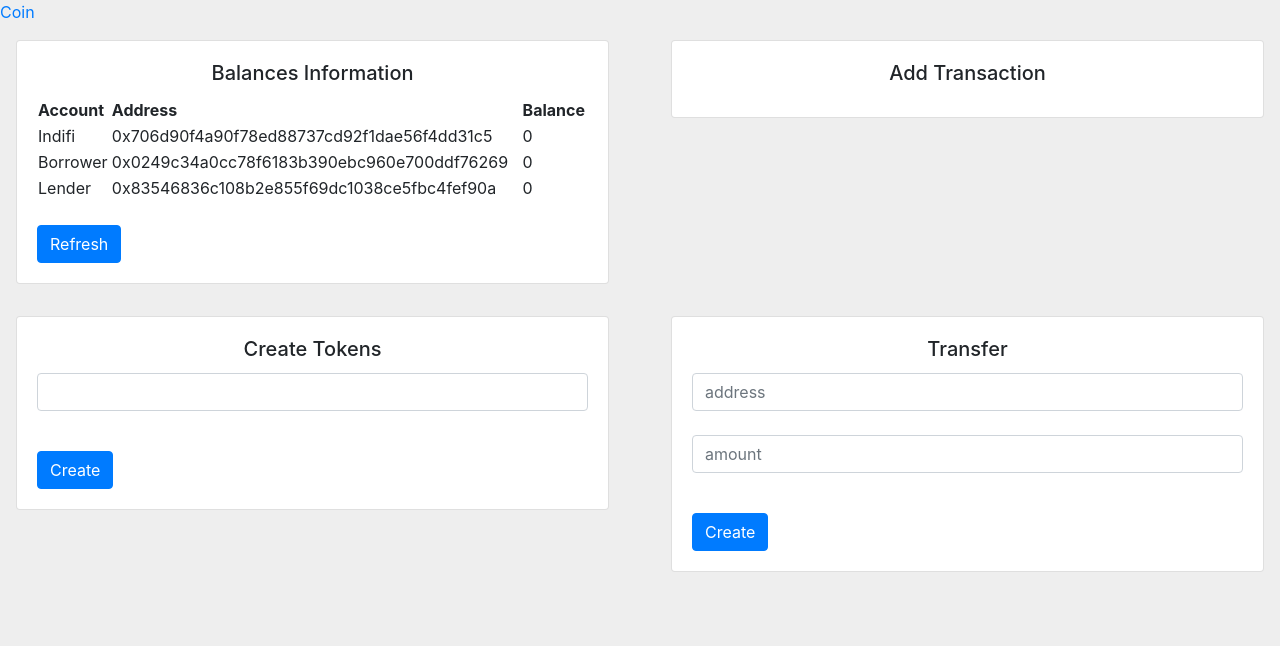
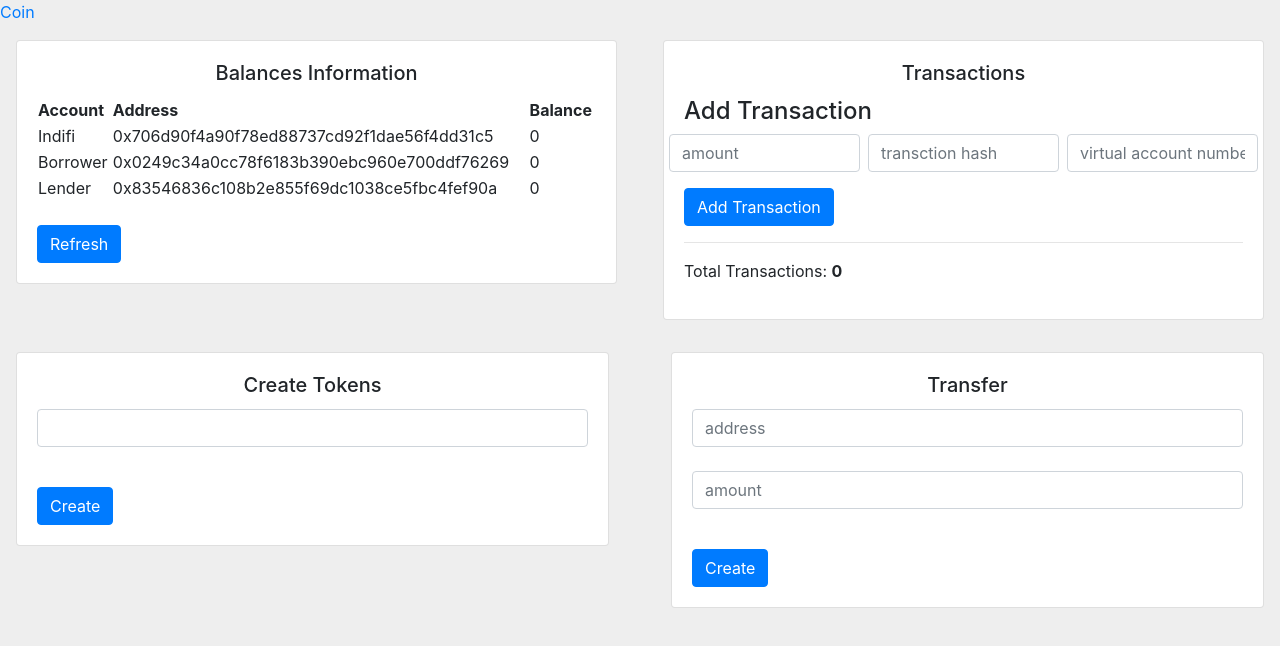
Before and after one commit to aditya-jha/escrow-ethereum, a React app: page /indifi-coin in a window 1280 px wide. Shown: the top 646 px of the page. Built offline with nearby package versions, Linux system fonts and the light colour scheme.

Commit message:
working on adding transactions

```diff
--- a/src/containers/IndifiCoin/index.js
+++ b/src/containers/IndifiCoin/index.js
@@ -8,32 +8,42 @@ import {connect} from "react-redux";
 class IndifiCoin extends React.Component {
     constructor(props) {
         super();
-        const transactions = JSON.parse(window.localStorage.getItem("transactions"));
         this.state = {
             accounts: [
                 {name: "Indifi", address: "0x706d90f4a90f78ed88737cd92f1dae56f4dd31c5", balance: 0},
                 {name: "Borrower", address: "0x0249c34a0cc78f6183b390ebc960e700ddf76269", balance: 0},
                 {name: "Lender", address: "0x83546836c108b2e855f69dc1038ce5fbc4fef90a", balance: 0}],
-            transactions: transactions
+            totalTransactions: 0
         }
     }
 
     componentWillReceiveProps(nextProps) {
-        if (!this.props.web3js.contract && nextProps.web3js.contract) {
+        if (!this.props.web3js.indifiCoinContract && nextProps.web3js.indifiCoinContract) {
             window.setTimeout(() => {
                 this.refreshBalances();
+            }, 100);
+        }
+        if (!this.props.web3js.escrowTransactionsContract && nextProps.web3js.escrowTransactionsContract) {
+            const self = this;
+            window.setTimeout(() => {
+                nextProps.web3js.escrowTransactionsContract.getTotalTransactions()
+                .then(result => {
+                    self.setState({
+                        totalTransactions: result
+                    });
+                })
             }, 100);
         }
     }
 
     render() {
-        const {accounts} = this.state;
+        const {accounts, totalTransactions} = this.state;
 
         return (
             <div>
                 <div className="row">
                     <div className="col-6">
-                        <div className="card my-3 ml-3 mt-3 mr-3">
+                        <div className="card my-3 ml-3 mt-3 mr-2">
                             <div className="card-body">
                                 <h5 className="card-title text-center">Balances Information</h5>
                                 <table style={{width: "100%"}}>
@@ -60,9 +70,18 @@ class IndifiCoin extends React.Component {
                         </div>
                     </div>
                     <div className="col-6">
-                        <div className="card my-3 ml-3 mt-3 mr-3">
+                        <div className="card my-3 ml-2 mt-3 mr-3">
                             <div className="card-body">
-                                <h5 className="card-title text-center">Add Transaction</h5>
+                                <h5 className="card-title text-center">Transactions</h5>
+                                <h4>Add Transaction</h4>
+                                <div className="form-group row">
+                                    <input type="number" className="form-control col mr-2" ref="transactionAmount" placeholder="amount"/>
+                                    <input type="text" className="form-control col mr-2" ref="transactionHash" placeholder="transction hash"/>
+                                    <input type="text" className="form-control col" ref="virtualAccount" placeholder="virtual account number"/>
+                                </div>
+                                <button className="btn btn-primary" onClick={this.addTransaction.bind(this)}>Add Transaction</button>
+                                <hr/>
+                                <p>Total Transactions: <b>{totalTransactions}</b></p>
                             </div>
                         </div>
                     </div>
@@ -98,14 +117,14 @@ class IndifiCoin extends React.Component {
     }
 
     refreshBalances = (event) => {
-        const {contract} = this.props.web3js;
+        const {indifiCoinContract} = this.props.web3js;
         const {accounts} = this.state;
 
-        if (!contract) {
+        if (!indifiCoinContract) {
             return;
         }
 
-        Promise.all(accounts.map(account => contract.getBalance(account.address)))
+        Promise.all(accounts.map(account => indifiCoinContract.getBalance(account.address)))
             .then(results => {
                 accounts[0].balance = results[0];
                 accounts[1].balance = results[1];
@@ -120,25 +139,13 @@ class IndifiCoin extends React.Component {
     };
 
     createTokens = (event) => {
-        let self = this;
-        const {contract} = this.props.web3js;
+        const {indifiCoinContract} = this.props.web3js;
         const value = parseFloat(this.refs.createTokensInput.value);
         if (!value || value === 0) {
             return;
         }
         let tokens = value * Math.pow(10, 4);
-        contract.createTokens(tokens)
-            .then(result => {
-                const {transactions} = self.state;
-                transactions.push({
-                    type: "createTokens",
-                    hash: result
-                });
-                window.localStorage.setItem("transactions", JSON.stringify(transactions));
-                self.setState({
-                    transactions
-                });
-            })
+        indifiCoinContract.createTokens(tokens)
             .catch(error => {
                 alert("error creating tokens");
                 console.log(error);
@@ -146,7 +153,7 @@ class IndifiCoin extends React.Component {
     };
 
     transfer = (event) => {
-        const {contract} = this.props.web3js;
+        const {indifiCoinContract} = this.props.web3js;
         const amount = parseFloat(this.refs.transferAmount.value);
         const to = this.refs.toAddress.value;
 
@@ -154,7 +161,26 @@ class IndifiCoin extends React.Component {
             return;
         }
 
-        contract.transferTokens(to, amount * Math.pow(10, 4))
+        indifiCoinContract.transferTokens(to, amount * Math.pow(10, 4))
+        .then(result => {
+            console.log(result);
+        })
+        .catch(error => {
+            console.log(error);
+        });
+    }
+
+    addTransaction = (event) => {
+        const {escrowTransactionsContract} = this.props.web3js;
+        const amount = parseFloat(this.refs.transactionAmount.value);
+        const transactionHash = this.refs.transactionHash.value;
+        const virtualAccount = this.refs.virtualAccount.value;
+
+        if (!virtualAccount || !amount || !transactionHash) {
+            return;
+        }
+
+        escrowTransactionsContract.newEscrowTransaction(transactionHash, amount, virtualAccount)
         .then(result => {
             console.log(result);
         })
--- a/src/models/EscrowTransactionsContract.js
+++ b/src/models/EscrowTransactionsContract.js
@@ -18,7 +18,48 @@ import ContractJson from "./../../build/contracts/EscrowTransactions.json";
 
     setSplitPolicyContract = (address, gasPrice, gasLimit) => {
         return new Promise((resolve, reject) => {
-           this.contract.updateSplitContractAddress.sendTransaction(address, this.getTransactionObject(gasPrice, gasLimit), EscrowTransactionsContract.callback(resolve, reject));
+		   this.contract
+		   .updateSplitContractAddress
+		   .sendTransaction(
+			   address,
+			   this.getTransactionObject(gasPrice, gasLimit),
+			   EscrowTransactionsContract.callback(resolve, reject)
+			);
         })
     }
+
+	updateVirtualAccountConfiguration = (virtualAccount, policy, borrower, lender, gasPrice, gasLimit) => {
+		return new Promise((resolve, reject) => {
+			this.contract
+			.updateVirtualAccountConfiguration
+			.sendTransaction(
+				virtualAccount,
+				policy,
+				borrower,
+				lender,
+				this.getTransactionObject(gasPrice, gasLimit),
+				EscrowTransactionsContract.callback(resolve, reject)
+			);
+		})
 	}
+
+	newEscrowTransaction = (hash, amount, virtualAccount, gasPrice, gasLimit) => {
+		return new Promise((resolve, reject) => {
+			this.contract
+			.newEscrowTransaction
+			.sendTransaction(
+				hash,
+				amount,
+				virtualAccount,
+				this.getTransactionObject(gasPrice, gasLimit),
+				EscrowTransactionsContract.callback(resolve, reject)
+			)
+		});
+	}
+
+	getTotalTransactions = () => {
+		return new Promise((resolve, reject) => {
+			this.contract.getTotalTransactions.call(EscrowTransactionsContract.callback(resolve, reject));
+		}).then(resut => resut.toNumber());
+	}
+ }
```
Also changed, not shown: 1 other file (tests, documents, lock files or other folders). Lines whose indentation alone changed are shown as unchanged.
